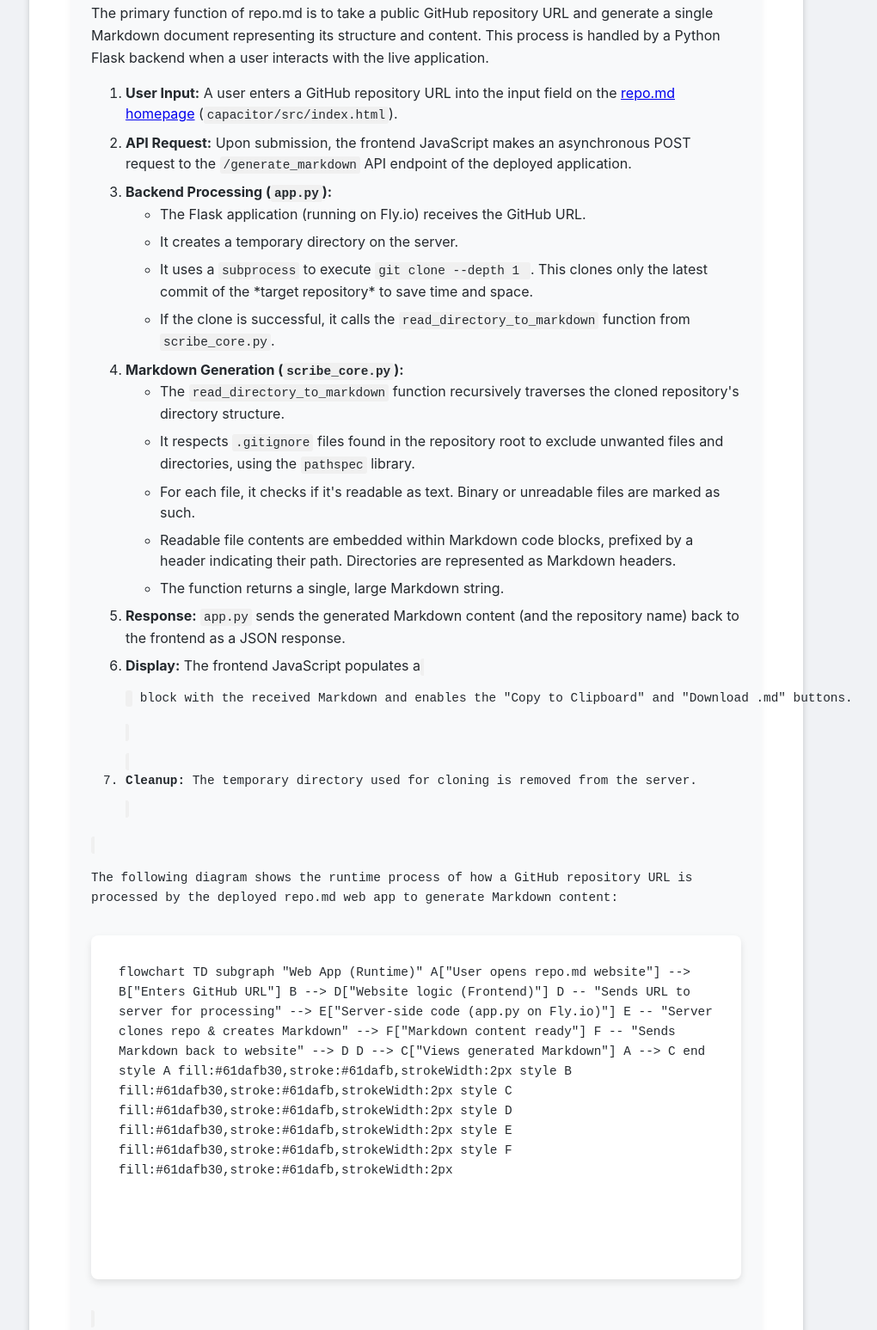
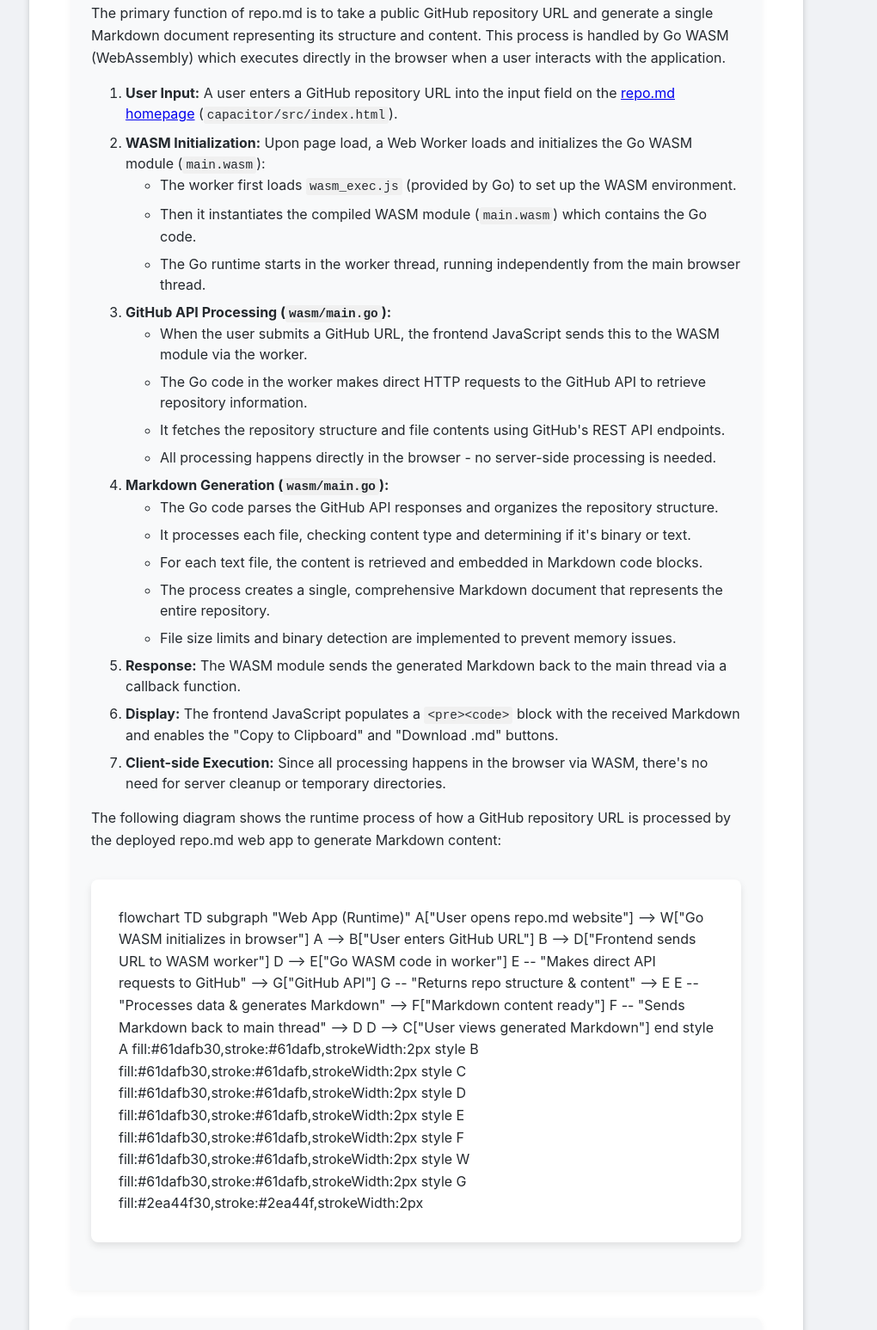
Before and after one commit to bobbyhiddn/repo.md, a website built with Vite: page capacitor/src/how-it-works.html in a window 1280 px wide. Shown: the part 555-2102 px from the top of the page at 86% size, without its empty margins (156-1176 px from the left). Built offline with nearby package versions, Linux system fonts and the light colour scheme; a script that the page names is missing.

Commit message:
reverted how it works

```diff
--- a/capacitor/src/how-it-works.html
+++ b/capacitor/src/how-it-works.html
@@ -123,42 +123,50 @@
 
     <div class="section">
       <h2>1. Core Web App Functionality (Runtime)</h2>
-      <p>The primary function of repo.md is to take a public GitHub repository URL and generate a single Markdown document representing its structure and content. This process is handled by a Python Flask backend when a user interacts with the live application.</p>
+      <p>The primary function of repo.md is to take a public GitHub repository URL and generate a single Markdown document representing its structure and content. This process is handled by Go WASM (WebAssembly) which executes directly in the browser when a user interacts with the application.</p>
       <ol>
         <li><strong>User Input:</strong> A user enters a GitHub repository URL into the input field on the <a href="/">repo.md homepage</a> (<code>capacitor/src/index.html</code>).</li>
-        <li><strong>API Request:</strong> Upon submission, the frontend JavaScript makes an asynchronous POST request to the <code>/generate_markdown</code> API endpoint of the deployed application.</li>
-        <li><strong>Backend Processing (<code>app.py</code>):</strong>
+        <li><strong>WASM Initialization:</strong> Upon page load, a Web Worker loads and initializes the Go WASM module (<code>main.wasm</code>):
           <ul>
-            <li>The Flask application (running on Fly.io) receives the GitHub URL.</li>
-            <li>It creates a temporary directory on the server.</li>
-            <li>It uses a <code>subprocess</code> to execute <code>git clone --depth 1 <github_url> <temp_dir></code>. This clones only the latest commit of the *target repository* to save time and space.</li>
-            <li>If the clone is successful, it calls the <code>read_directory_to_markdown</code> function from <code>scribe_core.py</code>.</li>
+            <li>The worker first loads <code>wasm_exec.js</code> (provided by Go) to set up the WASM environment.</li>
+            <li>Then it instantiates the compiled WASM module (<code>main.wasm</code>) which contains the Go code.</li>
+            <li>The Go runtime starts in the worker thread, running independently from the main browser thread.</li>
           </ul>
         </li>
-        <li><strong>Markdown Generation (<code>scribe_core.py</code>):</strong>
+        <li><strong>GitHub API Processing (<code>wasm/main.go</code>):</strong>
           <ul>
-            <li>The <code>read_directory_to_markdown</code> function recursively traverses the cloned repository's directory structure.</li>
-            <li>It respects <code>.gitignore</code> files found in the repository root to exclude unwanted files and directories, using the <code>pathspec</code> library.</li>
-            <li>For each file, it checks if it's readable as text. Binary or unreadable files are marked as such.</li>
-            <li>Readable file contents are embedded within Markdown code blocks, prefixed by a header indicating their path. Directories are represented as Markdown headers.</li>
-            <li>The function returns a single, large Markdown string.</li>
+            <li>When the user submits a GitHub URL, the frontend JavaScript sends this to the WASM module via the worker.</li>
+            <li>The Go code in the worker makes direct HTTP requests to the GitHub API to retrieve repository information.</li>
+            <li>It fetches the repository structure and file contents using GitHub's REST API endpoints.</li>
+            <li>All processing happens directly in the browser - no server-side processing is needed.</li>
           </ul>
         </li>
-        <li><strong>Response:</strong> <code>app.py</code> sends the generated Markdown content (and the repository name) back to the frontend as a JSON response.</li>
-        <li><strong>Display:</strong> The frontend JavaScript populates a <code><pre><code></code> block with the received Markdown and enables the "Copy to Clipboard" and "Download .md" buttons.</li>
-        <li><strong>Cleanup:</strong> The temporary directory used for cloning is removed from the server.</li>
+        <li><strong>Markdown Generation (<code>wasm/main.go</code>):</strong>
+          <ul>
+            <li>The Go code parses the GitHub API responses and organizes the repository structure.</li>
+            <li>It processes each file, checking content type and determining if it's binary or text.</li>
+            <li>For each text file, the content is retrieved and embedded in Markdown code blocks.</li>
+            <li>The process creates a single, comprehensive Markdown document that represents the entire repository.</li>
+            <li>File size limits and binary detection are implemented to prevent memory issues.</li>
+          </ul>
+        </li>
+        <li><strong>Response:</strong> The WASM module sends the generated Markdown back to the main thread via a callback function.</li>
+        <li><strong>Display:</strong> The frontend JavaScript populates a <code>&lt;pre&gt;&lt;code&gt;</code> block with the received Markdown and enables the "Copy to Clipboard" and "Download .md" buttons.</li>
+        <li><strong>Client-side Execution:</strong> Since all processing happens in the browser via WASM, there's no need for server cleanup or temporary directories.</li>
       </ol>
       <p>The following diagram shows the runtime process of how a GitHub repository URL is processed by the deployed repo.md web app to generate Markdown content:</p>
       <div class="mermaid">
         flowchart TD
           subgraph "Web App (Runtime)"
-            A["User opens repo.md website"] --> B["Enters GitHub URL"]
-            B --> D["Website logic (Frontend)"]
-            D -- "Sends URL to server for processing" --> E["Server-side code (app.py on Fly.io)"]
-            E -- "Server clones repo & creates Markdown" --> F["Markdown content ready"]
-            F -- "Sends Markdown back to website" --> D
-            D --> C["Views generated Markdown"]
-            A --> C
+            A["User opens repo.md website"] --> W["Go WASM initializes in browser"]
+            A --> B["User enters GitHub URL"]
+            B --> D["Frontend sends URL to WASM worker"]
+            D --> E["Go WASM code in worker"]
+            E -- "Makes direct API requests to GitHub" --> G["GitHub API"]
+            G -- "Returns repo structure & content" --> E
+            E -- "Processes data & generates Markdown" --> F["Markdown content ready"]
+            F -- "Sends Markdown back to main thread" --> D
+            D --> C["User views generated Markdown"]
           end
 
           style A fill:#61dafb30,stroke:#61dafb,strokeWidth:2px
@@ -167,6 +175,8 @@
           style D fill:#61dafb30,stroke:#61dafb,strokeWidth:2px
           style E fill:#61dafb30,stroke:#61dafb,strokeWidth:2px
           style F fill:#61dafb30,stroke:#61dafb,strokeWidth:2px
+          style W fill:#61dafb30,stroke:#61dafb,strokeWidth:2px
+          style G fill:#2ea44f30,stroke:#2ea44f,strokeWidth:2px
       </div>
     </div>
 
@@ -174,7 +184,7 @@
       <h2>2. Web App GitOps Deployment to Fly.io</h2>
       <p>The repo.md web application's deployment to Fly.io is managed via a GitOps workflow. Changes pushed to the <code>main</code> branch automatically trigger a new build and deployment.</p>
       <ol>
-        <li><strong>Git Push:</strong> A developer pushes code changes (e.g., to <code>app.py</code>, <code>scribe_core.py</code>, or frontend files in <code>capacitor/src/</code>) to the <code>main</code> branch of the repo.md GitHub repository.</li>
+        <li><strong>Git Push:</strong> A developer pushes code changes (e.g., to Go code in <code>wasm/main.go</code>, or frontend files in <code>capacitor/src/</code>) to the <code>main</code> branch of the repo.md GitHub repository.</li>
         <li><strong>GitHub Actions Trigger:</strong> This push automatically triggers the <code>.github/workflows/fly-deploy.yml</code> workflow.</li>
         <li><strong>Workflow Execution:</strong>
           <ul>
@@ -183,7 +193,9 @@
             <li><code>flyctl deploy --remote-only</code> is executed. This command tells Fly.io to:
                 <ul>
                     <li>Pull the latest code from the <code>main</code> branch.</li>
-                    <li>Build a new Docker image using the <code>Dockerfile</code> in the repository root. The <code>Dockerfile</code> defines how to package the Python backend (Flask, Gunicorn) and the static frontend assets.</li>
+                    <li>Build a new Docker image using the <code>Dockerfile</code> in the repository root. The <code>Dockerfile</code> defines a multi-stage build process that:</li>
+                    <li>Compiles the Go WASM module from <code>wasm/main.go</code> using the Go compiler</li>
+                    <li>Builds and serves static frontend assets along with the compiled WASM file</li>
                     <li>Deploy this new image to the Fly.io infrastructure as defined in <code>fly.toml</code>.</li>
                 </ul>
             </li>
@@ -195,14 +207,18 @@
       <div class="mermaid">
         flowchart TD
           subgraph "Web App GitOps Deployment"
-            A["Developer pushes code changes to Git"] -->|Triggers| B["GitHub Actions workflow starts (fly-deploy.yml)"];
-            B -- "GitHub Actions workflow instructs Fly.io to deploy" --> C["Cloud platform (Fly.io) processes request"]
-            C -- "Platform builds app container (Docker image)\n& deploys it to live servers" --> D["Updated website is live (repo-md.com)"]
+            A["Developer pushes code changes to Git"] -->|Triggers| B["GitHub Actions workflow starts (fly-deploy.yml)"]
+            B -- "GitHub Actions workflow instructs Fly.io to deploy" --> C["Fly.io processes deployment request"]
+            C -- "1. Compiles Go code to WASM" --> W["WebAssembly module built (main.wasm)"]
+            W -- "2. Combines with frontend assets" --> P["Complete static site package created"]
+            P -- "3. Deployed to Fly.io CDN" --> D["Updated website is live (repo-md.com)"]
           end
 
           style A fill:#0366d630,stroke:#0366d6,strokeWidth:2px
           style B fill:#ff950030,stroke:#ff9500,strokeWidth:2px
           style C fill:#6f42c130,stroke:#6f42c1,strokeWidth:2px
+          style W fill:#61dafb30,stroke:#61dafb,strokeWidth:2px
+          style P fill:#6f42c130,stroke:#6f42c1,strokeWidth:2px
           style D fill:#2ea44f30,stroke:#2ea44f,strokeWidth:2px
       </div>
     </div>
@@ -268,33 +284,25 @@
   </footer>
 
   <!-- Improved mermaid diagram handling -->
-  <script src="https://cdn.jsdelivr.net/npm/mermaid@10/dist/mermaid.min.js"></script>
+  <script src="https://cdn.jsdelivr.net/npm/mermaid@9.4.0/dist/mermaid.min.js"></script>
   <script>
     document.addEventListener('DOMContentLoaded', function () {
+      // Simple initialization with minimal settings
       mermaid.initialize({
         startOnLoad: true,
         theme: window.matchMedia && window.matchMedia('(prefers-color-scheme: dark)').matches ? 'dark' : 'default',
-        securityLevel: 'loose',
         flowchart: {
-          curve: 'basis',
-          padding: 15
+          useMaxWidth: true,
+          htmlLabels: true,
+          curve: 'basis'
         },
-        fontFamily: '-apple-system,BlinkMacSystemFont,"Segoe UI",Helvetica,Arial,sans-serif',
         fontSize: 14
       });
 
-      // Listen for theme changes
+      // Listen for theme changes and re-initialize mermaid
       if (window.matchMedia) {
         window.matchMedia('(prefers-color-scheme: dark)').addEventListener('change', event => {
-          const theme = event.matches ? 'dark' : 'default';
-          // Reinitialize with new theme
-          document.querySelectorAll('.mermaid').forEach((el, i) => {
-            const graphDefinition = el.textContent;
-            el.innerHTML = '';
-            mermaid.render(`mermaid-diagram-${i}`, graphDefinition, (svg) => {
-              el.innerHTML = svg;
-            });
-          });
+          location.reload(); // Simple solution: just reload the page on theme change
         });
       }
     });
```
Also changed, not shown: capacitor/dist/how-it-works.html, capacitor/dist/index.html.
